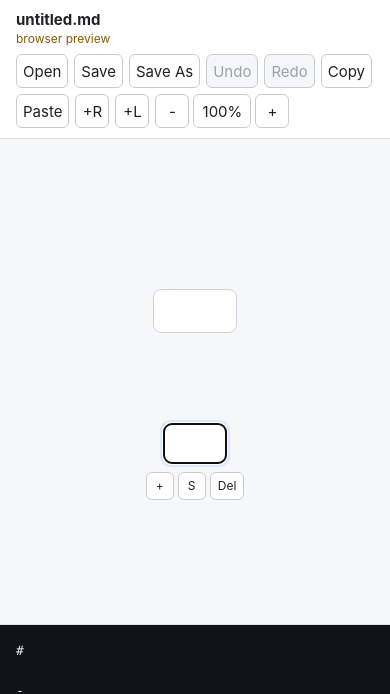
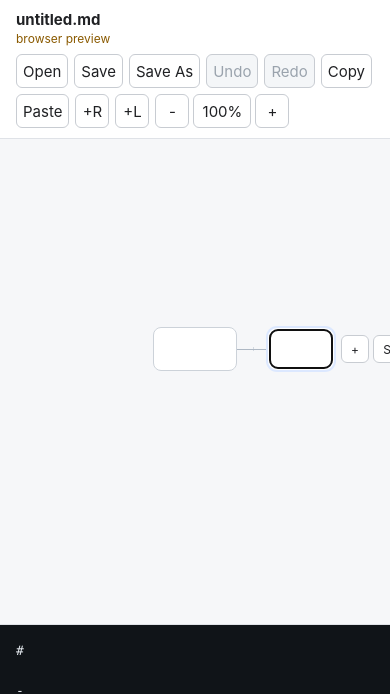
Before and after one commit to kw9101/mindmap, a React (Vite) app: page / in a window 390 px wide. Shown: the top 694 px of the page. Built offline with nearby package versions, Linux system fonts and the light colour scheme.

Commit message:
Keep compact mindmap branches horizontal

```diff
--- a/src/ui/styles.css
+++ b/src/ui/styles.css
@@ -456,43 +456,33 @@ button:disabled:hover {
   }
 
   .workspace {
-    grid-template-columns: 1fr;
+    grid-template-columns: minmax(72px, 1fr) auto minmax(72px, 1fr);
     align-items: center;
-    justify-items: center;
-    gap: 20px;
-    padding: 24px 20px;
+    justify-items: stretch;
+    gap: 16px;
+    padding: 24px 16px;
   }
 
   .branch,
   .branch-left,
   .branch-right {
-    min-height: auto;
-    width: 100%;
-    align-items: center;
+    min-height: 260px;
   }
 
-  .node-subtree,
-  .node-subtree.left,
-  .node-subtree.right {
-    flex-direction: column;
-    align-items: center;
-    gap: 8px;
-    max-width: 100%;
+  .branch-right .root-child-column {
+    padding-left: 16px;
   }
 
-  .node-subtree.left > .node-row {
-    flex-direction: row;
+  .branch-left .root-child-column {
+    padding-right: 16px;
   }
 
-  .node-row,
-  .node-subtree.left > .node-row {
-    align-items: center;
-    flex-direction: column;
-    max-width: 100%;
+  .node-subtree.right > .child-column {
+    padding-left: 16px;
   }
 
-  .node-actions {
-    align-self: center;
+  .node-subtree.left > .child-column {
+    padding-right: 16px;
   }
 
   .child-column,
@@ -501,24 +491,7 @@ button:disabled:hover {
   .root-child-column,
   .branch-right .root-child-column,
   .branch-left .root-child-column {
-    align-items: center;
-    padding: 0;
     max-width: 100%;
-  }
-
-  .root-node::before,
-  .root-node::after,
-  .node-subtree.right:has(> .child-column) > .node-row::after,
-  .node-subtree.left:has(> .child-column) > .node-row::before,
-  .node-subtree.right > .child-column > .node-subtree::before,
-  .node-subtree.left > .child-column > .node-subtree::after,
-  .node-subtree.right > .child-column::before,
-  .node-subtree.left > .child-column::before,
-  .branch-right .root-child-column > .node-subtree::before,
-  .branch-left .root-child-column > .node-subtree::after,
-  .branch-right .root-child-column::before,
-  .branch-left .root-child-column::before {
-    display: none;
   }
 
   .root-node input,
```
